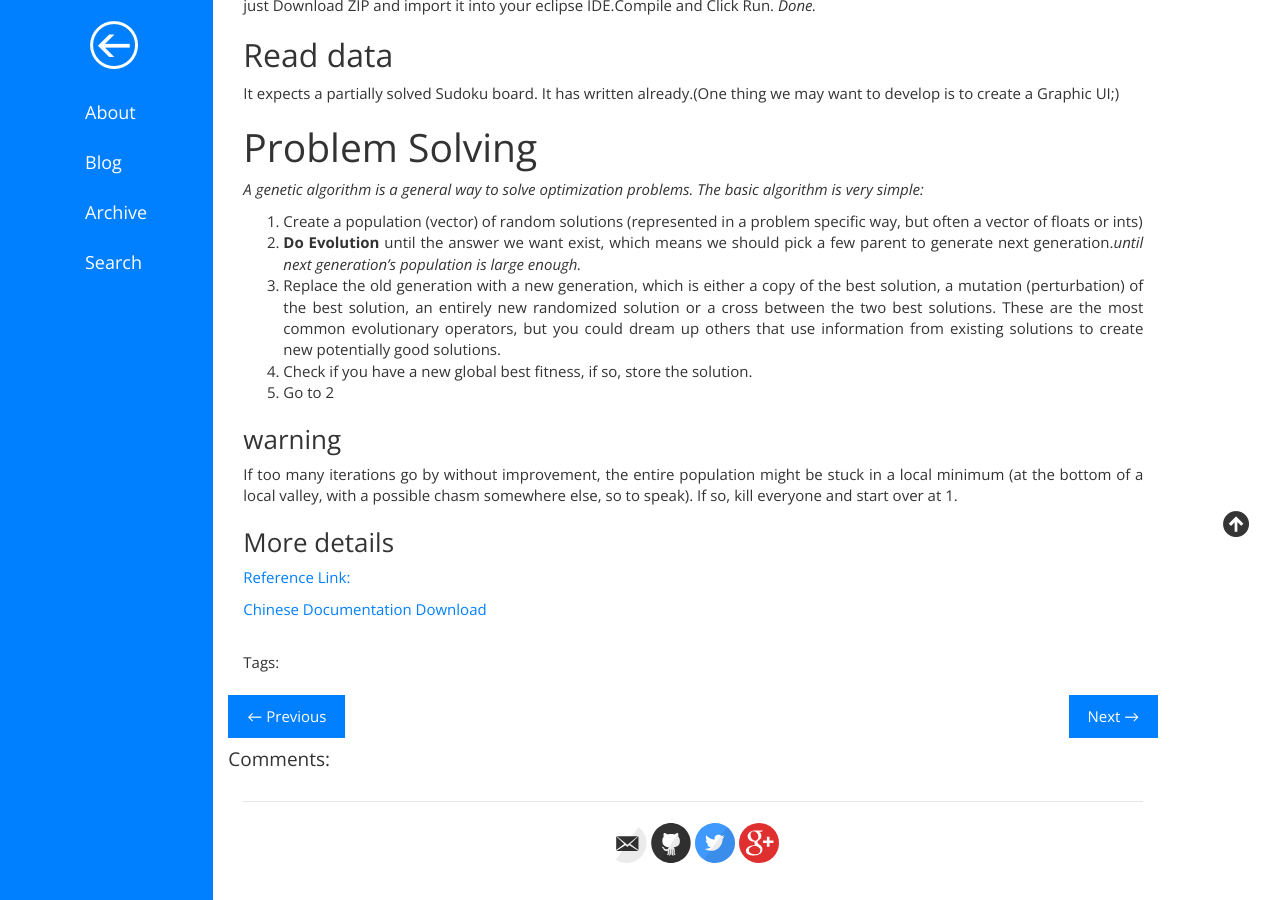
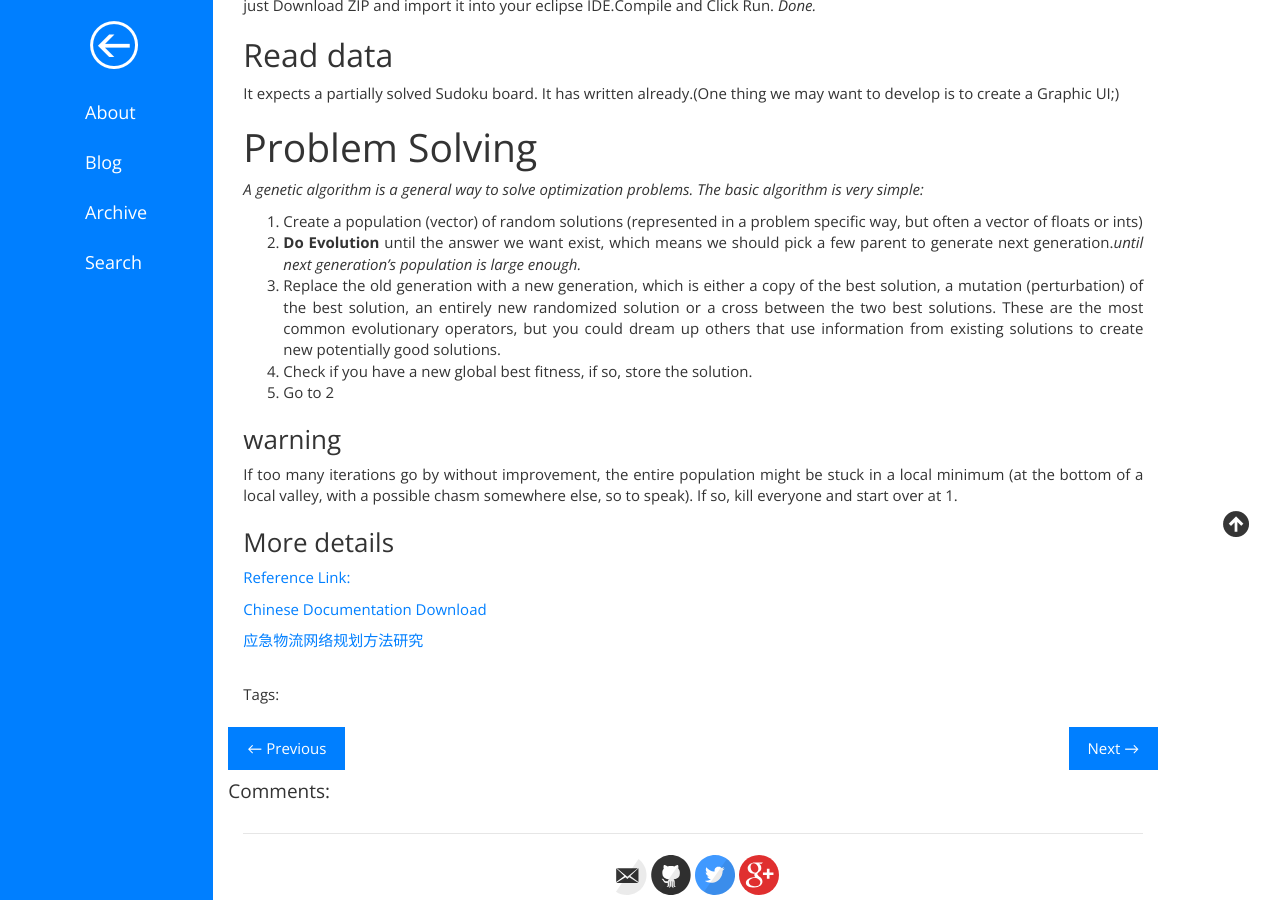
Before and after one commit to ZhuFengdaaa/ZhuFengdaaa.github.io, a Jekyll site: the page built from _posts/2014-12-22-SoduKu-Solver.md, in a window 1280 px wide and 900 px high, scrolled down 727 px. Built offline with Jekyll 4.4.1, drawn with Linux system fonts in a browser that asks for light colours; Markdown is read by kramdown in place of the engine named in the settings; comment, search, counter and statistics services are not loaded.

Commit message:
2015-02-07-10-57-55

```diff
--- a/_posts/2014-12-22-SoduKu-Solver.md
+++ b/_posts/2014-12-22-SoduKu-Solver.md
@@ -35,3 +35,5 @@ If too many iterations go by without improvement, the entire population might be
 [Reference Link:](http://fendrich.se/blog/2010/05/05/solving-sudoku-with-genetic-algorithms/ "Reference Link")
 
 [Chinese Documentation Download](https://github.com/ZhuFengdaaa/SoduKu-Solver/raw/master/%E9%81%97%E4%BC%A0%E7%AE%97%E6%B3%95%E6%B1%82%E8%A7%A3%E4%B9%9D%E5%AE%AB%E6%A0%BC%E6%95%B0%E7%8B%AC.docx)
+
+[应急物流网络规划方法研究](\files\Note\应急物流网络规划方法研究.pdf)
```
Also changed, not shown: assets/images/2015-01-28/Radial basis.jpg (added), assets/images/FreeGreatPicture.com-25421-colorful-high-resolution-background.jpg (added), assets/images/FreeGreatPicture.com-26020-classic-design-wallpaper.jpg (added), assets/images/FreeGreatPicture.com-26150-abstract-color-background.jpg (added), 2 other files.
